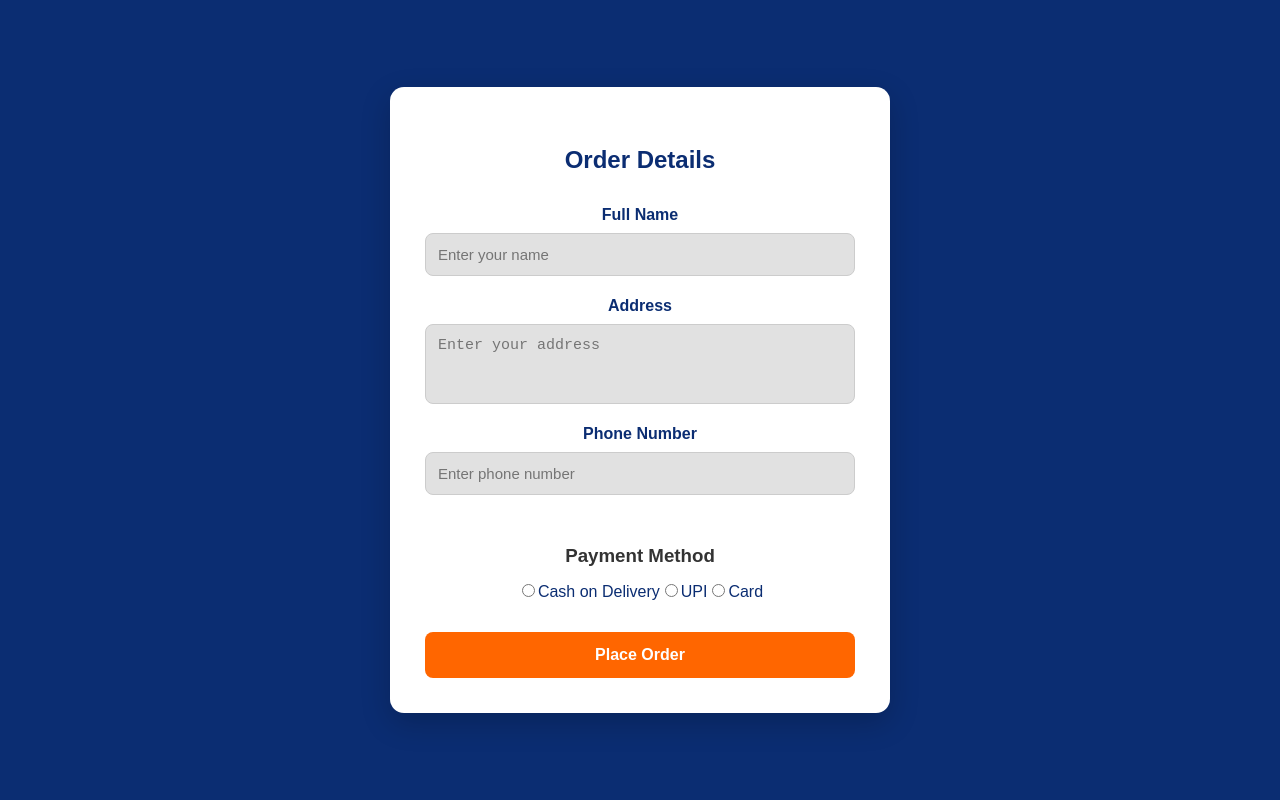
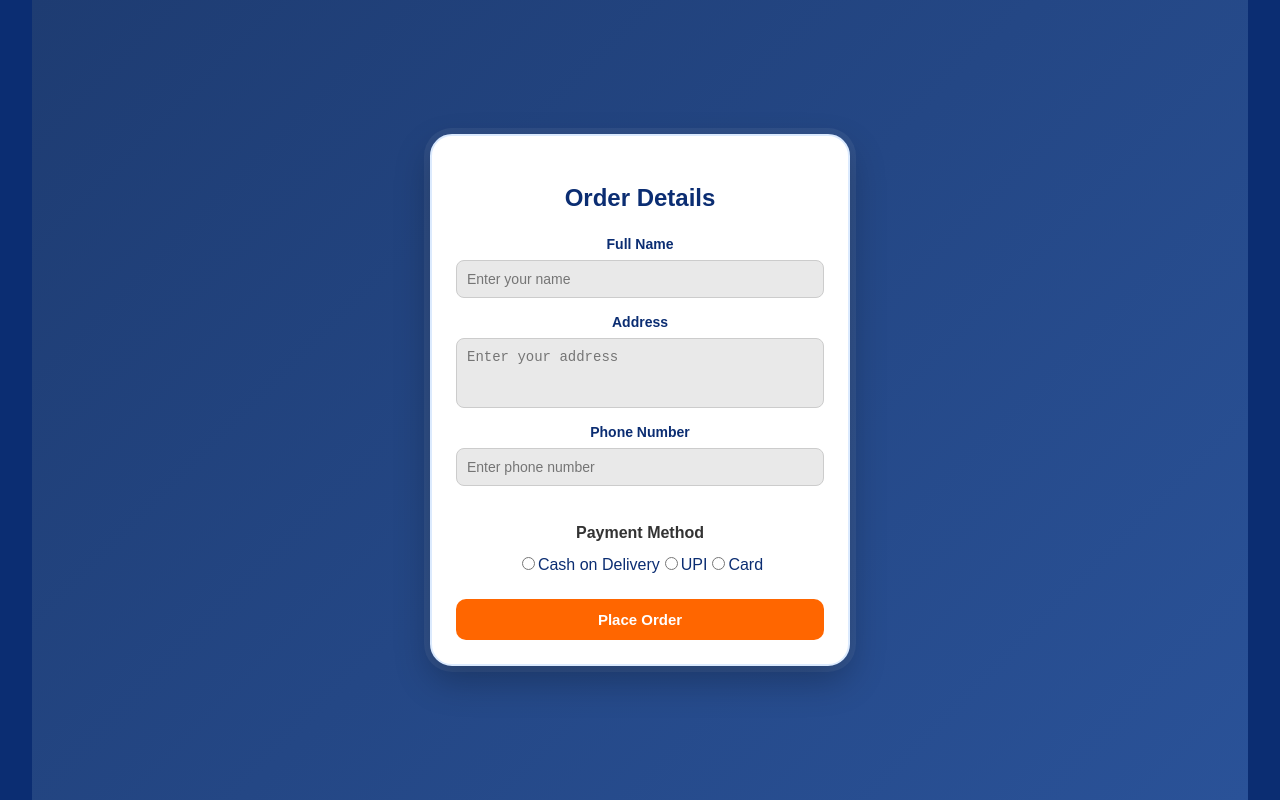
Before and after one commit to benith02/ecomerse, a React (Vite) app: page /order in a window 1280 px wide. Built offline with nearby package versions, Linux system fonts and the light colour scheme; a web font is replaced by a local one.

Commit message:
Added colors

```diff
--- a/src/OrderPage.css
+++ b/src/OrderPage.css
@@ -1,40 +1,63 @@
-/* Page Background */
+/* ===== RESET ===== */
+html, body {
+  margin: 0;
+  padding: 0;
+  height: 100%;
+}
+
+/* ===== PAGE BACKGROUND ===== */
 .page-wrapper {
-  max-height: 100vh;
-  background: linear-gradient(135deg, #ffffff00, #15004d00);
+  min-height: 100vh;
+  background: linear-gradient(135deg, #1e3c72, #2a5298);
   display: flex;
   justify-content: center;
   align-items: center;
-  padding: 20px;
+  padding: 40px 20px;
+  box-sizing: border-box;
   font-family: Arial, sans-serif;
 }
 
-/* Card */
+/* ===== MAIN CARD ===== */
 .order-container {
-  color:#0B2D72;
-  width: 500px;
-  max-width: 95%;
-  padding: 35px;
+  color: #0B2D72;
+  width: 420px;
+  max-width: 92%;
+  padding: 24px;
   background: white;
-  border-radius: 14px;
-  box-shadow: 0 10px 30px rgba(0,0,0,0.2);
+
+  border-radius: 22px;
+
+  /* Visible Border Look */
+  border: 2px solid #dbeafe;
+
+  /* Floating Premium Shadow */
+  box-shadow:
+    0 15px 35px rgba(0,0,0,0.25),
+    0 0 0 6px rgba(255,255,255,0.06);
 }
 
-/* Title */
+/* ===== TITLE ===== */
 .order-container h2 {
   text-align: center;
-  margin-bottom: 25px;
+  margin-bottom: 18px;
   color: #0B2D72;
 }
 
-/* Form Layout */
+/* ===== PRODUCT PREVIEW ===== */
+.order-container img {
+  display: block;
+  margin: 0 auto 14px;
+  width: 90px;
+}
+
+/* ===== FORM ===== */
 .order-form {
   display: flex;
   flex-direction: column;
-  gap: 18px;
+  gap: 14px;
 }
 
-/* Form Group */
+/* ===== FORM GROUP ===== */
 .form-group {
   display: flex;
   flex-direction: column;
@@ -42,74 +65,73 @@
 
 .form-group label {
   font-weight: 600;
-  margin-bottom: 6px;
+  margin-bottom: 5px;
+  font-size: 14px;
 }
 
-/* Inputs */
+/* ===== INPUTS ===== */
 .form-group input,
 .form-group textarea {
   width: 100%;
-  padding: 12px;
+  padding: 10px;
   border-radius: 8px;
   border: 1px solid #ccc;
-  font-size: 15px;
-  color:black;
+  font-size: 14px;
+  color: black;
   font-weight: 500;
-  background-color: #e1e1e1;
-  transition: 0.3s;
+  background-color: #e9e9e9;
+  transition: 0.25s;
 }
 
 .form-group textarea {
   resize: none;
-  height: 80px;
+  height: 70px;
 }
 
 .form-group input:focus,
 .form-group textarea:focus {
   border-color: #ff6600;
-  background-color: #e1e1e1;
   outline: none;
-  box-shadow: 0 0 6px rgba(255, 102, 0, 0.4);
+  box-shadow: 0 0 5px rgba(255,102,0,0.4);
 }
 
-/* Payment */
+/* ===== PAYMENT ===== */
 .payment-section {
-  margin-top: 10px;
+  margin-top: 5px;
 }
 
 .payment-section h3 {
-  margin-bottom: 10px;
+  margin-bottom: 8px;
   color: #333;
+  font-size: 16px;
 }
 
 .payment-option {
   display: flex;
   align-items: center;
-  gap: 10px;
-  margin-bottom: 10px;
+  gap: 8px;
+  margin-bottom: 8px;
   cursor: pointer;
-  font-size: 15px;
+  font-size: 14px;
 }
 
 .payment-option input {
   accent-color: #ff6600;
-  background-color: #ff6600;
-  color: #ff6600;
 }
 
-/* Button */
+/* ===== BUTTON ===== */
 .place-order-btn {
   width: 100%;
-  padding: 14px;
-  margin-top: 10px;
+  padding: 12px;
+  margin-top: 8px;
   background: #ff6600;
   border: none;
-  border-radius: 8px;
-  color: rgb(255, 255, 255);
-  font-size: 16px;
+  border-radius: 10px;
+  color: white;
+  font-size: 15px;
   font-weight: bold;
   cursor: pointer;
-  transition: 0.3s;
+  transition: 0.25s;
 }
 
 .place-order-btn:hover {
@@ -117,10 +139,11 @@
   transform: translateY(-2px);
 }
 
-/* Selected Payment */
+/* ===== SELECTED PAYMENT ===== */
 .selected-payment {
-  margin-top: 15px;
+  margin-top: 10px;
   text-align: center;
   font-weight: bold;
   color: #ea5200;
+  font-size: 14px;
 }
--- a/src/YourOrders.css
+++ b/src/YourOrders.css
@@ -1,111 +1,91 @@
-/* Page background */
+/* ===== Page Background ===== */
 .orders-page {
   min-height: 100vh;
-  background: linear-gradient(135deg, #6a11cb, #2575fc);
+  background: linear-gradient(135deg, #4f46e5, #7c3aed, #2563eb);
   display: flex;
   justify-content: center;
   align-items: center;
   padding: 40px 20px;
 }
 
-/* Main container */
+/* ===== Main Container ===== */
 .orders-container {
   width: 100%;
-  max-width: 750px;
-  background: rgba(255, 255, 255, 0.15);
-  backdrop-filter: blur(15px);
-  padding: 30px;
-  border-radius: 20px;
-  box-shadow: 0 15px 40px rgba(0,0,0,0.2);
+  max-width: 850px;
+  background: rgba(255, 255, 255, 0.08);
+  border: 1px solid rgba(255,255,255,0.18);
+  padding: 35px;
+  border-radius: 22px;
+  box-shadow: 0 25px 60px rgba(0,0,0,0.35);
 }
 
-/* Title */
+/* ===== Title ===== */
 .orders-container h2 {
   text-align: center;
-  margin-bottom: 25px;
-  color: white;
+  margin-bottom: 30px;
+  color: #ffffff;
   letter-spacing: 1px;
 }
 
-/* ===== Animated Order Card ===== */
+/* ===== Order Card ===== */
 .order-card {
-  position: relative;
-  background: rgba(255,255,255,0.2);
-  backdrop-filter: blur(10px);
+  display: flex;
+  align-items: center;
+  gap: 25px;
+  background: rgba(255,255,255,0.12);
   padding: 25px;
-  border-radius: 16px;
-  margin-bottom: 20px;
-  overflow: hidden;
-  transition: 0.4s ease;
-  box-shadow: 0 10px 25px rgba(0,0,0,0.2);
+  border-radius: 18px;
+  margin-bottom: 22px;
+  transition: all 0.35s ease;
+  border: 1px solid rgba(255,255,255,0.25);
 }
 
-/* Gradient animated border */
-.order-card::before {
-  content: "";
-  position: absolute;
-  inset: 0;
-  border-radius: 16px;
-  padding: 2px;
-  background: linear-gradient(
-    45deg,
-    #ff00cc,
-    #3333ff,
-    #00ffcc,
-    #ffcc00,
-    #ff00cc
-  );
-  background-size: 300% 300%;
-  animation: borderMove 6s linear infinite;
-  -webkit-mask:
-    linear-gradient(#000 0 0) content-box,
-    linear-gradient(#000 0 0);
-  -webkit-mask-composite: xor;
+/* Hover Effect */
+.order-card:hover {
+  transform: translateY(-6px) scale(1.01);
+  background: rgba(255,255,255,0.18);
+  box-shadow: 0 20px 45px rgba(0,0,0,0.45);
 }
 
-/* Hover Lift Effect */
-.order-card:hover {
-  transform: translateY(-8px) scale(1.02);
-  box-shadow: 0 20px 40px rgba(0,0,0,0.3);
+/* ===== Product Image ===== */
+.order-image {
+  width: 130px;
+  height: 130px;
+  object-fit: contain;
+  background: rgba(255,255,255,0.18);
+  padding: 15px;
+  border-radius: 16px;
+  box-shadow: 0 10px 25px rgba(0,0,0,0.25);
 }
 
-/* Image */
-.order-image {
-  width: 140px;
-  height: 140px;
-  object-fit: contain;
-  display: block;
-  margin: 0 auto 15px;
-  transition: 0.4s ease;
+/* ===== Text Section ===== */
+.order-info {
+  flex: 1;
 }
 
-.order-card:hover .order-image {
-  transform: scale(1.1) rotate(2deg);
+/* Product Name */
+.order-info h4 {
+  margin-bottom: 10px;
+  color: #ffffff;
+  font-size: 18px;
 }
 
-/* Text */
-.order-card h4 {
-  text-align: center;
-  color: white;
-  margin-bottom: 10px;
-}
-
-.order-card p {
-  text-align: center;
-  color: #f0f0f0;
+/* Order Details */
+.order-info p {
+  margin: 6px 0;
+  color: #e0e7ff;
   font-size: 14px;
 }
 
-/* No orders text */
+/* Payment Highlight */
+.order-info p:last-child {
+  color: #c4b5fd;
+  font-weight: 600;
+}
+
+/* ===== Empty Message ===== */
 .no-orders {
   text-align: center;
-  color: white;
+  color: #e0e7ff;
   font-size: 18px;
 }
-
-/* Border Animation */
-@keyframes borderMove {
-  0% { background-position: 0% 50%; }
-  50% { background-position: 100% 50%; }
-  100% { background-position: 0% 50%; }
-}
--- a/src/YoursOrders.jsx
+++ b/src/YoursOrders.jsx
@@ -20,21 +20,25 @@ function YourOrders() {
           orders.map((order) => (
             <div key={order.id} className="order-card">
 
-              {/* ✅ Product Image */}
+              {/* Product Image */}
               <img
                 src={order.image}
                 alt={order.name}
                 className="order-image"
               />
 
-              <h4>{order.name}</h4>
-              <p>Order Date: {order.orderDate}</p>
-              <p>Delivery Date: {order.deliveryDate}</p>
-              <p>Payment: {order.paymentMethod}</p>
+              {/* Order Details */}
+              <div className="order-info">
+                <h4>{order.name}</h4>
+                <p>Order Date: {order.orderDate}</p>
+                <p>Delivery Date: {order.deliveryDate}</p>
+                <p>Payment: {order.paymentMethod}</p>
+              </div>
 
             </div>
           ))
         )}
+
       </div>
     </div>
   );
```
